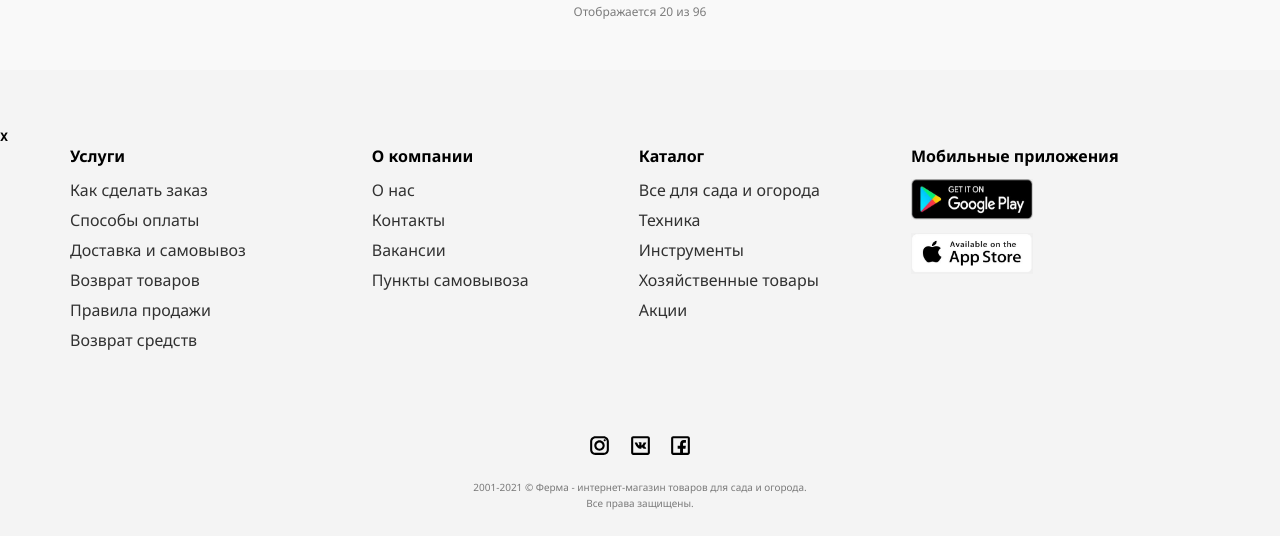
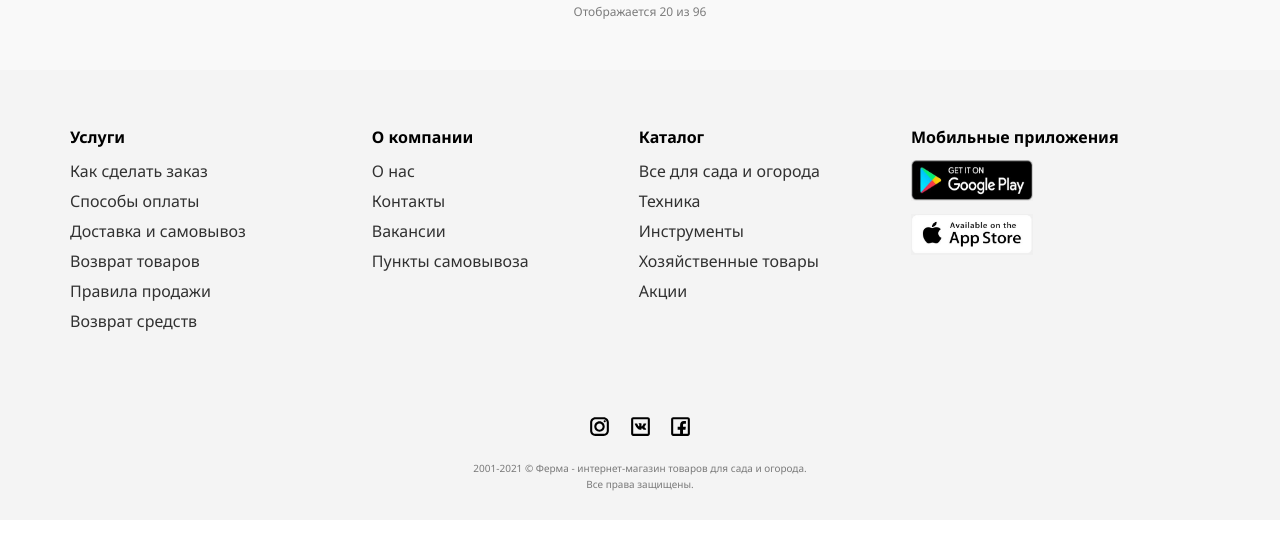
Before and after one commit to ElenaYuganova/ElenaYuganova, a plain HTML site: page elki/elki.html in a window 1280 px wide. Shown: the part 3315-3851 px from the top of the page. Drawn offline with nearby package versions, Linux system fonts and the light colour scheme.

```diff
--- a/elki/elki.html
+++ b/elki/elki.html
@@ -531,7 +531,7 @@
             <p>Отображается 20 из 96</p>
         </div>
     </div>
-    <div class="footer" id="five">x
+    <div class="footer" id="five">
         <div class="clearfix container">
             <div class="main-string">
                     <span>Услуги</span>
```
